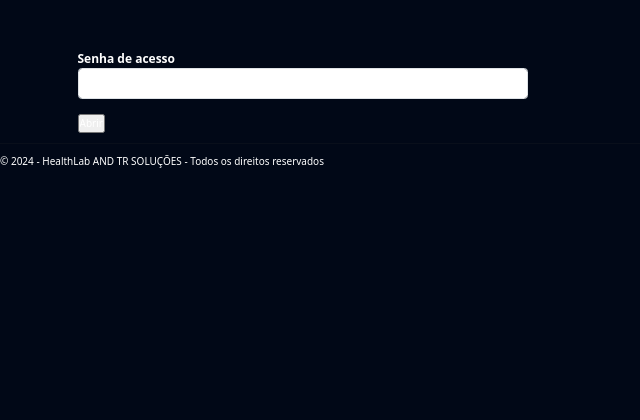
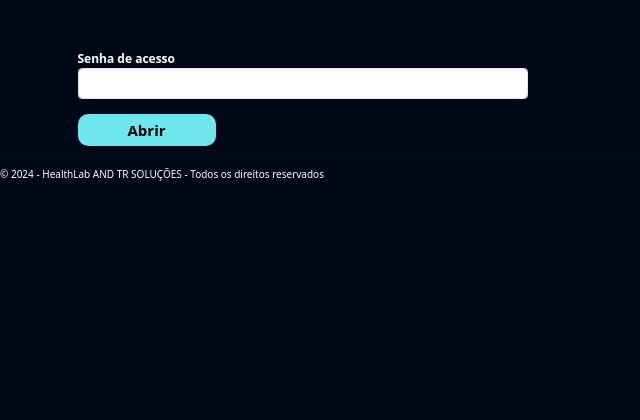
Before and after one commit to thercior/health-lab, a Django app: template templates/HealthChecks/required_pass_exams.html in a window 1280 px wide. Shown: the top 420 px of the page, without its empty margins (0-640 px from the left). Run offline with Django 5.2, Linux system fonts and the light colour scheme; the template is opened without the code that fills it, so the values that code supplies are empty.

Commit message:
Estilização de button de abrir do template required_pass_exam e estilização de títulos

```diff
--- a/static/css/manage_exam.css
+++ b/static/css/manage_exam.css
@@ -2,3 +2,33 @@
     background-color: var(--dark-color);
     padding: 2rem;
 }
+
+.btn, .badge {
+    font-weight: bold;
+    font-size: 1.2rem;
+}
+
+.badge {
+    padding: 0.7rem;
+}
+
+.exam {
+    font-size: 3.5rem;
+    font-weight: bold;
+}
+
+
+.btn-open {
+    background-color: var(--light-color);
+    color: black;
+    font-weight: 800;
+    font-size: 1.5rem;
+    padding: 0.5rem 5rem;
+    border: none;
+    border-radius: 1rem;
+    transition: 2ms ease-in-out;
+}
+
+.btn-open:hover{
+    border: 0.2rem solid white
+}
```
